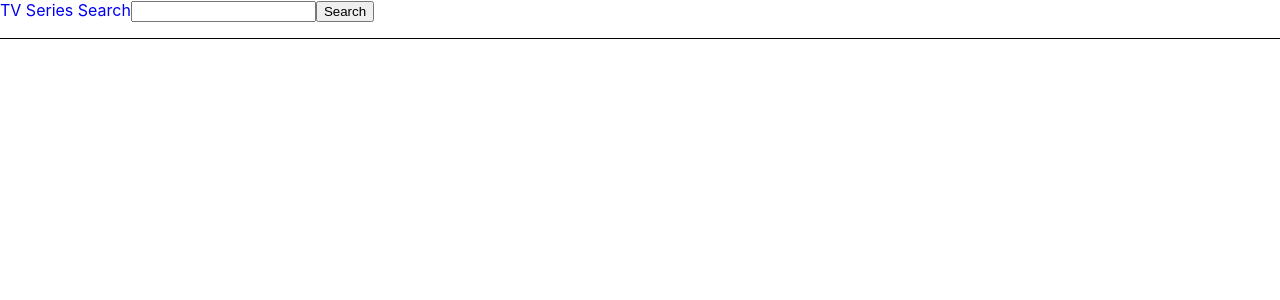
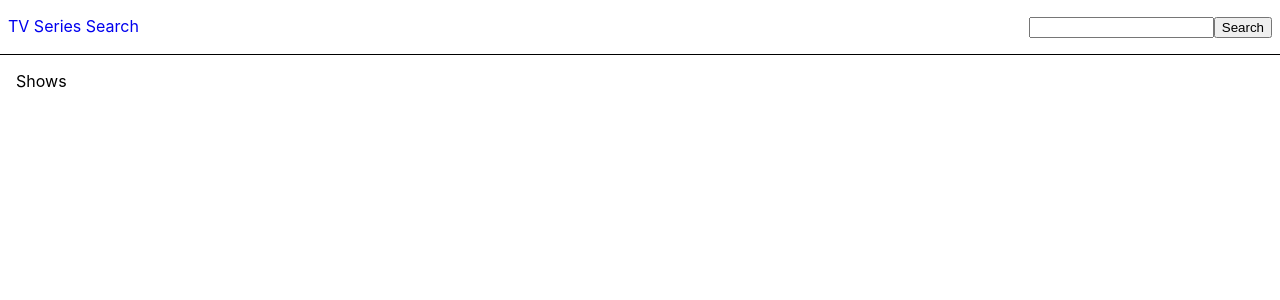
Before and after one commit to AndressaTonietto/tv-series-search, a React (Create React App) app: page / in a window 1280 px wide. Shown: the top 300 px of the page. Built offline with nearby package versions, Linux system fonts and the light colour scheme.

Commit message:
add some style to Home

```diff
--- a/src/pages/Home/index.tsx
+++ b/src/pages/Home/index.tsx
@@ -2,23 +2,19 @@ import { useState } from 'react';
 import Card from '../../components/Card';
 import Link from '../../components/Link';
 import Search from '../../components/Search';
+import { Label, Nav, TVShowsContainer } from './styles';
 
 const Home = () => {
   const [shows, setShows] = useState<[TVShowInfo] | []>([]);
 
   return (
     <div>
-      <nav
-        style={{
-          borderBottom: 'solid 1px',
-          paddingBottom: '1rem',
-          display: 'flex',
-        }}
-      >
+      <Nav>
         <Link to="/">TV Series Search</Link>
         <Search setShows={setShows} />
-      </nav>
-      <div>
+      </Nav>
+      <Label>Shows</Label>
+      <TVShowsContainer>
         {shows?.map(show => (
           <Card
             key={show.show.id}
@@ -28,7 +24,7 @@ const Home = () => {
             rating={show.show.rating.average}
           />
         ))}
-      </div>
+      </TVShowsContainer>
     </div>
   );
 };
--- /dev/null
+++ b/src/pages/Home/styles.js
@@ -0,0 +1,26 @@
+import styled from 'styled-components';
+
+export const Nav = styled.nav`
+  display: flex;
+  justify-content: space-between;
+  border-bottom: solid 1px;
+  padding: 1rem 0.5rem;
+`;
+
+export const TVShowsContainer = styled.div`
+  overflow-x: scroll;
+  padding-left: 10px;
+  display: flex;
+  gap: 10px;
+
+  ::-webkit-scrollbar {
+    display: none;
+  }
+
+  -ms-overflow-style: none;
+  scrollbar-width: none;
+`;
+
+export const Label = styled.p`
+  padding-left: 1rem;
+`;
```
